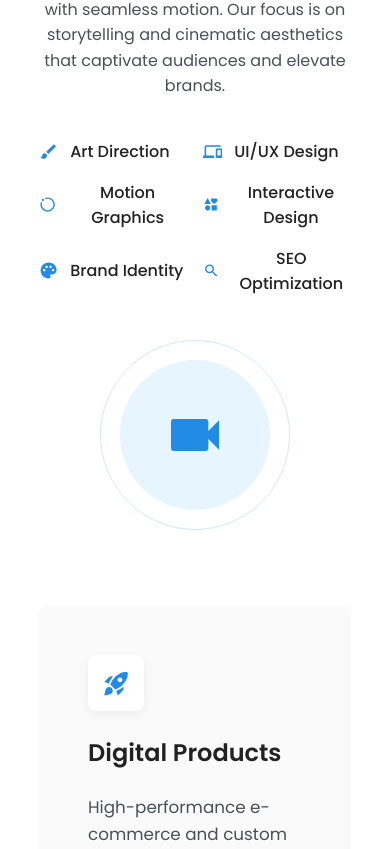
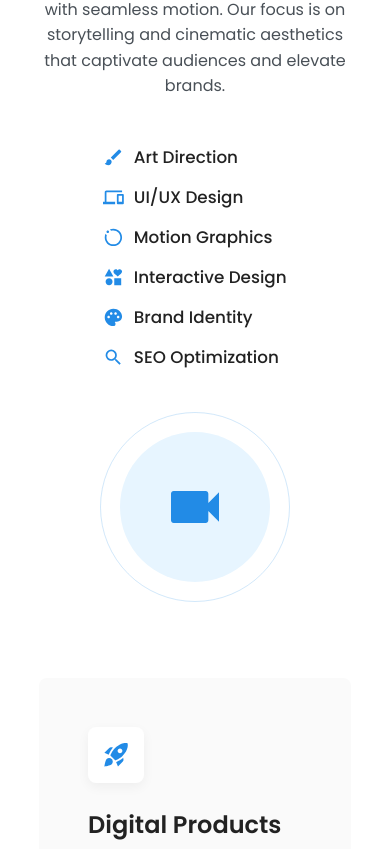
Before and after one commit to y330/Modern-webdev-agency-website, a React (Vite) app: page / in a window 390 px wide. Shown: the part 1875-2724 px from the top of the page. Built offline with nearby package versions, Linux system fonts and the light colour scheme.

Commit message:
feat: overhaul home services section and update actualize project link

```diff
--- a/src/pages/Home/Home.scss
+++ b/src/pages/Home/Home.scss
@@ -207,21 +207,32 @@
                     .feature-list {
                         display: grid;
                         grid-template-columns: repeat(2, 1fr);
-                        gap: 1rem;
+                        gap: 1.5rem 1rem;
                         list-style: none;
-                        margin-top: 1rem;
+                        margin-top: 1.5rem;
 
                         li {
-                            font-size: 1rem;
+                            font-size: 0.95rem;
                             color: theme.$text-header;
                             display: flex;
                             align-items: center;
-                            gap: 0.75rem;
+                            gap: 0.6rem;
                             font-weight: 500;
+                            line-height: 1.2;
 
                             svg {
                                 color: theme.$primary;
-                                font-size: 1.2rem;
+                                font-size: 1.3rem;
+                                flex-shrink: 0;
+                            }
+                        }
+
+                        @media screen and (max-width: 480px) {
+                            grid-template-columns: 1fr;
+                            gap: 1.2rem;
+
+                            li {
+                                font-size: 1.05rem;
                             }
                         }
                     }
@@ -498,6 +509,7 @@
                     align-items: center;
                     justify-content: space-between;
                     gap: 1rem;
+                    margin-top: 1rem;
 
                     h4 {
                         font-size: clamp(1.2rem, 2vw, 1.5rem);
@@ -509,21 +521,34 @@
                         display: flex;
                         gap: 0.5rem;
                         align-items: center;
+                        flex-wrap: wrap;
+                        justify-content: flex-end;
 
                         .tag {
                             background-color: theme.$secondary-bg;
                             color: theme.$secondary;
-                            padding: 0.2rem 1rem;
+                            padding: 0.3rem 0.8rem;
                             border-radius: 2rem;
-                            font-size: 0.75rem;
+                            font-size: 0.7rem;
                             font-weight: 700;
                             text-transform: uppercase;
                             letter-spacing: 0.05em;
+                            white-space: nowrap;
 
                             &.collaborative {
                                 background-color: theme.$primary-bg;
                                 color: theme.$primary;
                             }
+                        }
+                    }
+
+                    @media screen and (max-width: 600px) {
+                        flex-direction: column;
+                        align-items: flex-start;
+                        gap: 0.8rem;
+
+                        .tags {
+                            justify-content: flex-start;
                         }
                     }
                 }
--- a/src/pages/Home/Home.tsx
+++ b/src/pages/Home/Home.tsx
@@ -3,7 +3,7 @@ import "./Home.scss";
 import { Helmet } from "react-helmet-async";
 import Hero from "./sections/Hero";
 import WhyUs from "./sections/WhyUs";
-import Capabilities from "./sections/Capabilities";
+import OurServices from "./sections/OurServices";
 import PortfolioShowcase from "./sections/PortfolioShowcase";
 import Testimony from "./sections/Testimony";
 import FeaturedPricing from "./sections/FeaturedPricing";
@@ -23,7 +23,7 @@ const Home = () => {
             <div className="home-screen">
                 <Hero />
                 <QuickAbout />
-                <Capabilities />
+                <OurServices />
                 <WhyUs />
                 <PortfolioShowcase />
                 {/* <Testimony /> */}
--- a/src/pages/Portfolio/Portfolio.tsx
+++ b/src/pages/Portfolio/Portfolio.tsx
@@ -50,7 +50,7 @@ const Portfolio = () => {
                         type="Ecommerce"
                         image="/Images/projects/actualize-merch-store.png"
                         desc="A premium custom merch store for Actualize, a community for young entrepreneurial men in Toronto. Designed to provide a sleek e-commerce experience that reflects the brand's identity. (Note: Site currently undergoing maintenance)"
-                        link="#"
+                        link="https://actualize.club"
                         i={1}
                     />
                     <Project
```
Also changed, not shown: src/pages/Home/sections/OurServices.tsx (renamed from src/pages/Home/sections/Capabilities.tsx).
